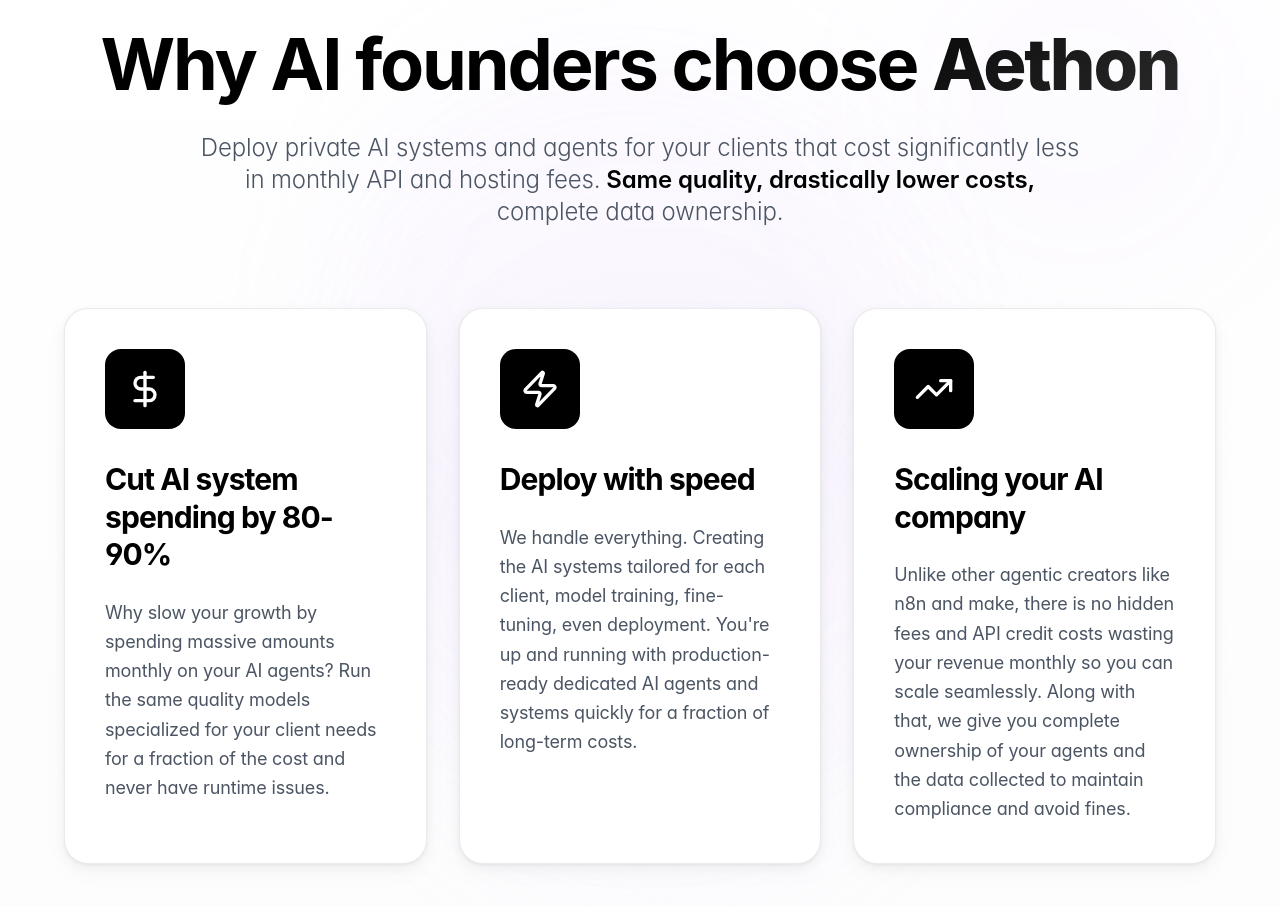
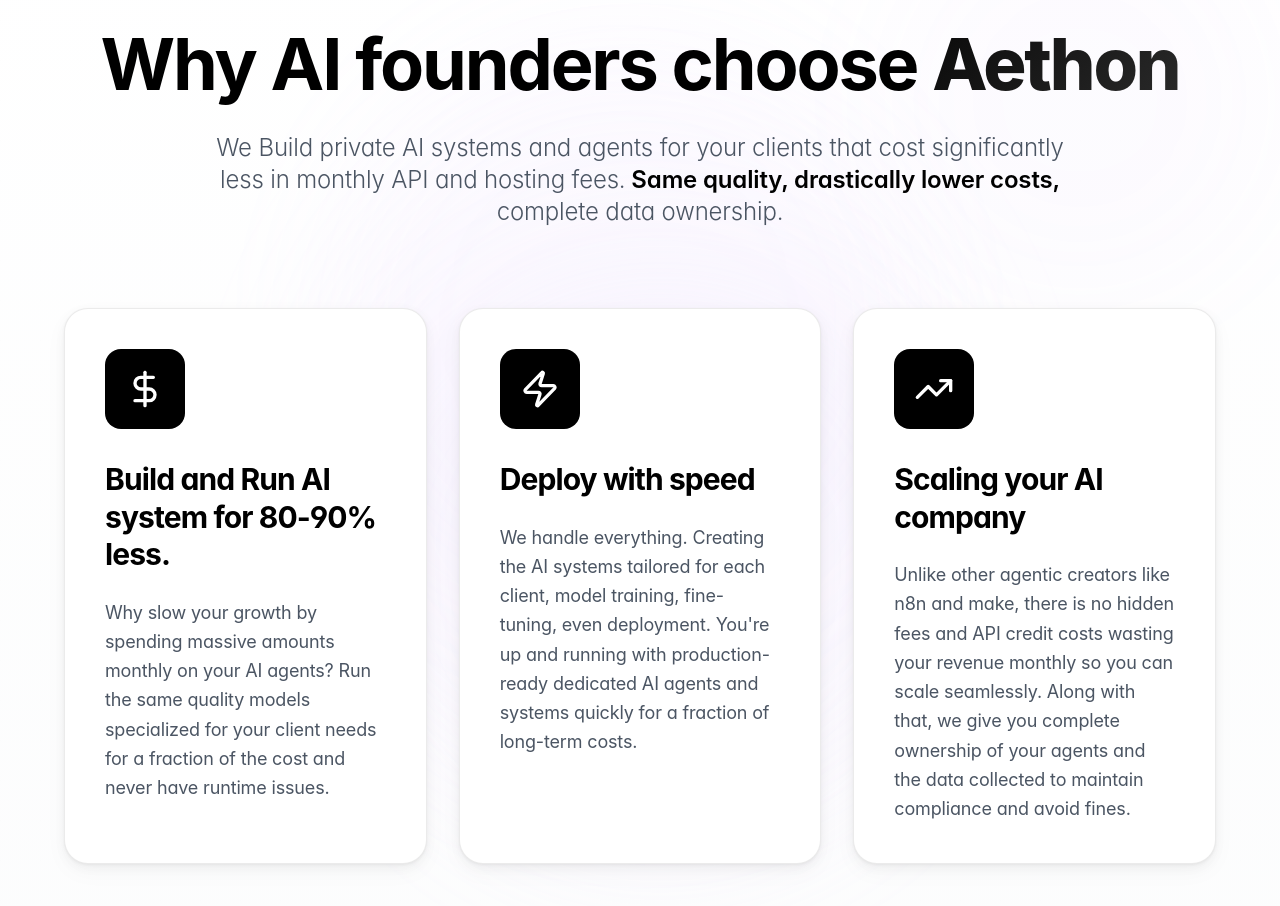
Before and after one commit to Jojo42011/Site, a Next.js app: page / in a window 1280 px wide. Shown: the part 900-1806 px from the top of the page. Built offline with nearby package versions, Linux system fonts and the light colour scheme.

Commit message:
Refactor: Improve feature descriptions for clarity and impact
Co-authored-by: jahanfraction <jahanfraction@gmail.com>

```diff
--- a/src/components/Features.tsx
+++ b/src/components/Features.tsx
@@ -6,7 +6,7 @@ import { DollarSign, Zap, TrendingUp } from "lucide-react";
 const features = [
   {
     icon: DollarSign,
-    title: "Cut AI system spending by 80-90%",
+    title: "Build and Run AI system for 80-90% less.",
     description: "Why slow your growth by spending massive amounts monthly on your AI agents? Run the same quality models specialized for your client needs for a fraction of the cost and never have runtime issues.",
   },
   {
@@ -43,7 +43,7 @@ export default function Features() {
             Why AI founders choose <span className="gradient-text">Aethon</span>
           </h2>
           <p className="text-xl sm:text-2xl text-gray-600 max-w-4xl mx-auto leading-relaxed font-light">
-            Deploy private AI systems and agents for your clients that cost significantly less in monthly API and hosting fees.
+            We Build private AI systems and agents for your clients that cost significantly less in monthly API and hosting fees.
             <span className="font-semibold text-black"> Same quality, drastically lower costs,</span> complete data ownership.
           </p>
         </motion.div>
```
